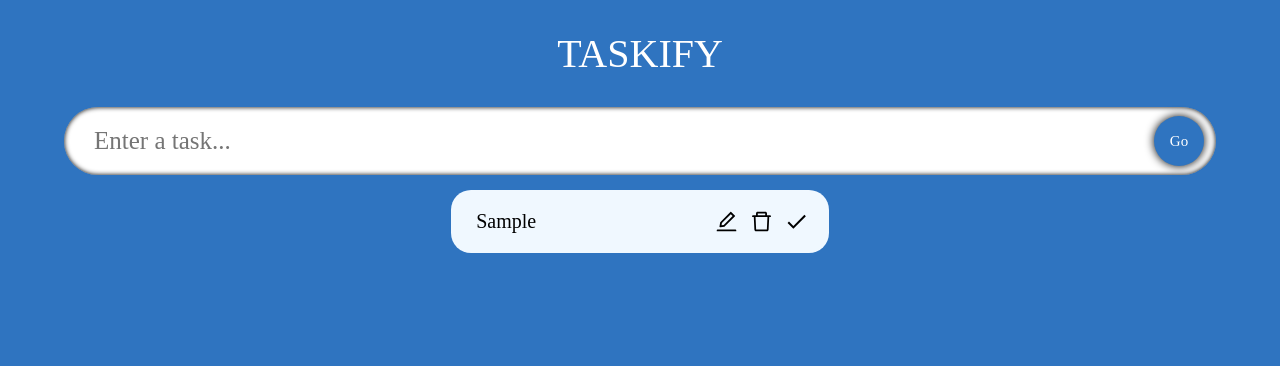
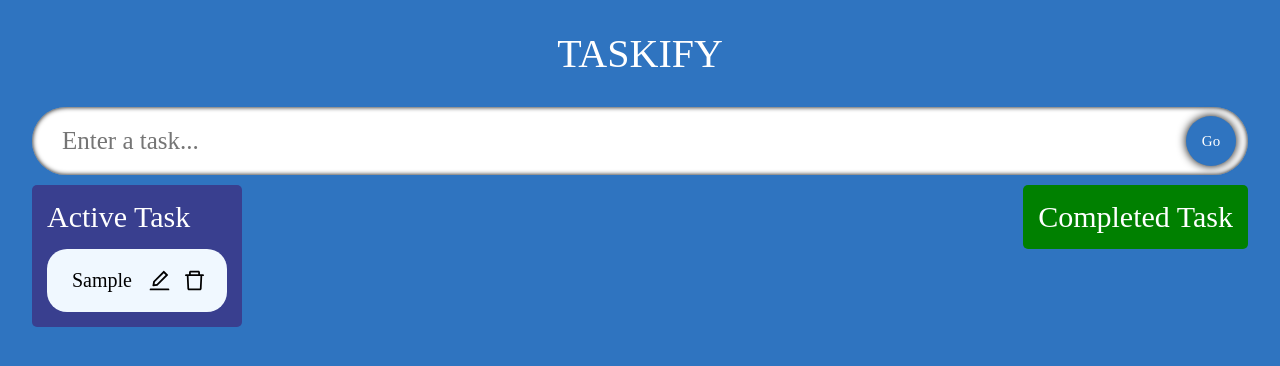
Before and after one commit to AbdulMoizWali/taskify, a React (Create React App) app: page / in a window 1280 px wide. Both pictures are taken after typing "Sample" into the empty fields and a click on the button "Go". Shown: the top 366 px of the page. Built offline with nearby package versions, Linux system fonts and the light colour scheme; a web font is replaced by a local one.

Commit message:
feat: Implemented the drag-and-drop on active and completed tasks

```diff
--- a/package.json
+++ b/package.json
@@ -9,8 +9,10 @@
     "@types/jest": "^27.5.2",
     "@types/node": "^16.18.58",
     "@types/react": "^18.2.28",
+    "@types/react-beautiful-dnd": "^13.1.5",
     "@types/react-dom": "^18.2.13",
     "react": "^18.2.0",
+    "react-beautiful-dnd": "^13.1.1",
     "react-dom": "^18.2.0",
     "react-icons": "^4.11.0",
     "react-scripts": "5.0.1",
--- a/src/App.css
+++ b/src/App.css
@@ -6,7 +6,7 @@
 
 .App {
   width: 100vw;
-  height: 100vh;
+  min-height: 100vh;
   display: flex;
   flex-direction: column;
   align-items: center;
--- a/src/App.tsx
+++ b/src/App.tsx
@@ -3,10 +3,12 @@ import "./App.css";
 import InputField from "./components/InputField/InputField";
 import { Todo } from "./model";
 import TodoList from "./components/TodoList/TodoList";
+import { DragDropContext, DropResult } from "react-beautiful-dnd";
 
 const App: React.FC = () => {
   const [task, setTask] = useState<string>("");
   const [todos, setTodos] = useState<Todo[]>([]);
+  const [completedTodos, setCompletedTodos] = useState<Todo[]>([]);
 
   const addTask = (e: React.FormEvent) => {
     e.preventDefault();
@@ -17,14 +19,77 @@ const App: React.FC = () => {
     }
   };
 
-  console.log("todos", todos);
+  const onDragEnd = (result: DropResult) => {
+    const { destination, source, draggableId } = result;
+
+    if (!destination) return;
+
+    if (
+      destination.droppableId === source.droppableId &&
+      destination.index === source.index
+    )
+      return;
+
+    /* if (source.droppableId === "ActiveTodos") {
+      const todo = todos.find((todo) => todo.id === parseInt(draggableId));
+      if (todo) {
+        todo.isDone = true;
+        setCompletedTodos([...completedTodos, todo]);
+        setTodos(todos.filter((todo) => todo.id !== parseInt(draggableId)));
+      }
+    } else {
+      /// Source is CompletedTodos
+      const todo = completedTodos.find(
+        (todo) => todo.id === parseInt(draggableId)
+      );
+      if (todo) {
+        todo.isDone = false;
+        setTodos([...todos, todo]);
+        setCompletedTodos(
+          completedTodos.filter((todo) => todo.id !== parseInt(draggableId))
+        );
+      }
+    } */
+
+    let add,
+      active = todos,
+      completed = completedTodos;
+
+    if (source.droppableId === "ActiveTodos") {
+      add = active[source.index];
+      // active.splice will delete the item from the array
+      active.splice(source.index, 1);
+    } else {
+      add = completed[source.index];
+      completed.splice(source.index, 1);
+    }
+
+    if (destination.droppableId === "ActiveTodos") {
+      add.isDone = false;
+      active.splice(destination.index, 0, add);
+    } else {
+      add.isDone = true;
+      completed.splice(destination.index, 0, add);
+    }
+
+    setCompletedTodos(completed);
+    setTodos(active);
+  };
 
   return (
-    <div className="App">
-      <span className="heading">Taskify</span>
-      <InputField task={task} setTask={setTask} addCallback={addTask} />
-      <TodoList todos={todos} setTodos={setTodos} />
-    </div>
+    <DragDropContext onDragEnd={onDragEnd}>
+      {" "}
+      <div className="App">
+        <span className="heading">Taskify</span>
+        <InputField task={task} setTask={setTask} addCallback={addTask} />
+        <TodoList
+          todos={todos}
+          setTodos={setTodos}
+          completedTodos={completedTodos}
+          setCompletedTodos={setCompletedTodos}
+        />
+      </div>{" "}
+    </DragDropContext>
   );
 };
 
--- a/src/components/InputField/style.css
+++ b/src/components/InputField/style.css
@@ -1,6 +1,6 @@
 .inputContainer {
   display: flex;
-  width: 90%;
+  width: 95%;
   position: relative;
   align-items: center;
 }
--- a/src/components/SingleTodo/SingleTodo.tsx
+++ b/src/components/SingleTodo/SingleTodo.tsx
@@ -1,16 +1,23 @@
 import React, { useEffect, useRef, useState } from "react";
 import { Todo } from "../../model";
 import { AiFillEdit, AiOutlineDelete, AiOutlineEdit } from "react-icons/ai";
-import { MdDone } from "react-icons/md";
+// import { MdDone } from "react-icons/md";
 import "./style.css";
+import { Draggable } from "react-beautiful-dnd";
 
 interface Props {
+  index: number;
   todo: Todo;
-  todos: Todo[];
-  setTodos: React.Dispatch<React.SetStateAction<Todo[]>>;
+  activeTodos: Todo[];
+  setActiveTodos: React.Dispatch<React.SetStateAction<Todo[]>>;
 }
 
-const SingleTodo: React.FC<Props> = ({ todo, todos, setTodos }) => {
+const SingleTodo: React.FC<Props> = ({
+  index,
+  todo,
+  activeTodos: todos,
+  setActiveTodos: setTodos,
+}) => {
   const [isEdit, setIsEdit] = useState<boolean>(false);
   const [editTask, setEditTask] = useState<string>(todo.task);
   const inputRef = useRef<HTMLInputElement>(null);
@@ -19,7 +26,7 @@ const SingleTodo: React.FC<Props> = ({ todo, todos, setTodos }) => {
     inputRef.current?.focus();
   }, [isEdit]);
 
-  const todoDone = (id: number) => {
+  /* const todoDone = (id: number) => {
     const updatedTodos = todos.map((todo) => {
       if (todo.id === id) {
         return { ...todo, isDone: !todo.isDone };
@@ -27,7 +34,7 @@ const SingleTodo: React.FC<Props> = ({ todo, todos, setTodos }) => {
       return todo;
     });
     setTodos(updatedTodos);
-  };
+  }; */
 
   const todoDelete = (id: number) => {
     const updatedTodos = todos.filter((todo) => {
@@ -53,9 +60,14 @@ const SingleTodo: React.FC<Props> = ({ todo, todos, setTodos }) => {
   };
 
   return (
+    <Draggable draggableId={todo.id.toString()} index={index}>
+      {(provided, snapshot) => (
         <form
           className={todo.isDone ? "todoSingle todoDone" : "todoSingle"}
           onSubmit={(e) => todoEdit(e, todo.id)}
+          {...provided.draggableProps}
+          {...provided.dragHandleProps}
+          ref={provided.innerRef}
         >
           {/* {todo.isDone ? (
         <s className="todoTask">{todo.task}</s>
@@ -74,8 +86,11 @@ const SingleTodo: React.FC<Props> = ({ todo, todos, setTodos }) => {
           )}
 
           <div>
-        {isEdit ? (
-          <AiFillEdit className="icon" onClick={(e) => todoTaskEdit(todo.id)} />
+            {todo.isDone ? null : isEdit ? (
+              <AiFillEdit
+                className="icon"
+                onClick={(e) => todoTaskEdit(todo.id)}
+              />
             ) : (
               <AiOutlineEdit
                 className="icon"
@@ -86,10 +101,15 @@ const SingleTodo: React.FC<Props> = ({ todo, todos, setTodos }) => {
                 }}
               />
             )}
-        <AiOutlineDelete className="icon" onClick={() => todoDelete(todo.id)} />
-        <MdDone className="icon" onClick={() => todoDone(todo.id)} />
+            <AiOutlineDelete
+              className="icon"
+              onClick={() => todoDelete(todo.id)}
+            />
+            {/* <MdDone className="icon" onClick={() => todoDone(todo.id)} /> */}
           </div>
         </form>
+      )}
+    </Draggable>
   );
 };
 
--- a/src/components/SingleTodo/style.css
+++ b/src/components/SingleTodo/style.css
@@ -1,17 +1,24 @@
 .todoSingle {
+  align-items: stretch;
   display: flex;
-  width: 29.5%;
+  /* width: 29.5%; */
   border-radius: 20px;
   padding: 15px 20px;
   margin-top: 15px;
   background-color: aliceblue;
   align-items: center;
   box-sizing: border-box;
+  transition: 0.2s all ease-out;
+}
+
+.todoSingle:hover {
+  transform: scale(1.01);
+  box-shadow: 0 0 5px black;
 }
 
 .todoDone {
   color: rgb(223, 223, 223);
-  background-color: rgb(29, 74, 122);
+  background-color: rgb(80, 153, 38);
 }
 
 .todoTask {
@@ -39,7 +46,7 @@
   line-height: 25px;
 }
 
-@media (max-width: 1200px) {
+/* @media (max-width: 1200px) {
   .todoSingle {
     width: 60%;
   }
@@ -49,4 +56,4 @@
   .todoSingle {
     width: 100%;
   }
-}
+} */
--- a/src/components/TodoList/TodoList.tsx
+++ b/src/components/TodoList/TodoList.tsx
@@ -2,27 +2,86 @@ import React from "react";
 import { Todo } from "../../model";
 import SingleTodo from "../SingleTodo/SingleTodo";
 import "./style.css";
+import { Droppable } from "react-beautiful-dnd";
 
 interface Props {
   todos: Todo[];
   setTodos: React.Dispatch<React.SetStateAction<Todo[]>>;
+  completedTodos: Todo[];
+  setCompletedTodos: React.Dispatch<React.SetStateAction<Todo[]>>;
 }
 
-const TodoList: React.FC<Props> = ({ todos, setTodos }) => {
+const TodoList: React.FC<Props> = ({
+  todos,
+  setTodos,
+  completedTodos,
+  setCompletedTodos,
+}) => {
   return (
-    <div className="todos">
-      {todos.map((todo) => {
+    <div className="container">
+      <Droppable droppableId="ActiveTodos">
+        {(provided) => (
+          <div
+            className="todos"
+            ref={provided.innerRef}
+            {...provided.droppableProps}
+          >
+            <span className="todosHeading">Active Task</span>
+            {todos.map((todo, index) => {
               return (
                 <SingleTodo
+                  index={index}
                   key={todo.id}
+                  // index={}
                   todo={todo}
-            todos={todos}
-            setTodos={setTodos}
+                  activeTodos={todos}
+                  setActiveTodos={setTodos}
                 />
               );
             })}
+            {provided.placeholder}
+          </div>
+        )}
+      </Droppable>
+
+      <Droppable droppableId="CompletedTodos">
+        {(provided) => (
+          <div
+            className="todos completed"
+            ref={provided.innerRef}
+            {...provided.droppableProps}
+          >
+            <span className="todosHeading">Completed Task</span>
+            {completedTodos.map((todo, index) => {
+              return (
+                <SingleTodo
+                  index={index}
+                  key={todo.id}
+                  todo={todo}
+                  activeTodos={todos}
+                  setActiveTodos={setCompletedTodos}
+                />
+              );
+            })}
+            {provided.placeholder}
+          </div>
+        )}
+      </Droppable>
     </div>
   );
+
+  //  <div className="todos">
+  //   {todos.map((todo) => {
+  //     return (
+  //       <SingleTodo
+  //         key={todo.id}
+  //         todo={todo}
+  //         todos={todos}
+  //         setTodos={setTodos}
+  //       />
+  //     );
+  //   })}
+  // </div>
 };
 
 export default TodoList;
--- a/src/components/TodoList/style.css
+++ b/src/components/TodoList/style.css
@@ -1,12 +1,45 @@
+.container {
+  display: flex;
+  width: 95%;
+  margin-top: 10px;
+  justify-content: space-between;
+  align-items: flex-start;
+}
+
 .todos {
-  width: 100%;
+  /* width: 47.5%; */
   display: flex;
   flex-direction: column;
-  align-items: center;
+  padding: 15px;
+  border-radius: 5px;
+  background-color: rgb(57, 63, 143);
+  /* align-items: center; */
+}
+
+.completed {
+  background-color: green;
+}
+
+.todosHeading {
+  font-size: 30px;
+  color: #fff;
+}
+
+@media (max-width: 1100px) {
+  .todos {
+    width: 45%;
+  }
 }
 
 @media (max-width: 700px) {
   .todos {
-    width: 85%;
+    width: 95%;
+    margin-bottom: 10px;
+  }
+
+  .container {
+    width: calc(95% - 30px);
+    flex-direction: column;
+    align-items: center;
   }
 }
```
Also changed, not shown: 1 other file (tests, documents, lock files or other folders). Lines whose indentation alone changed are shown as unchanged.
